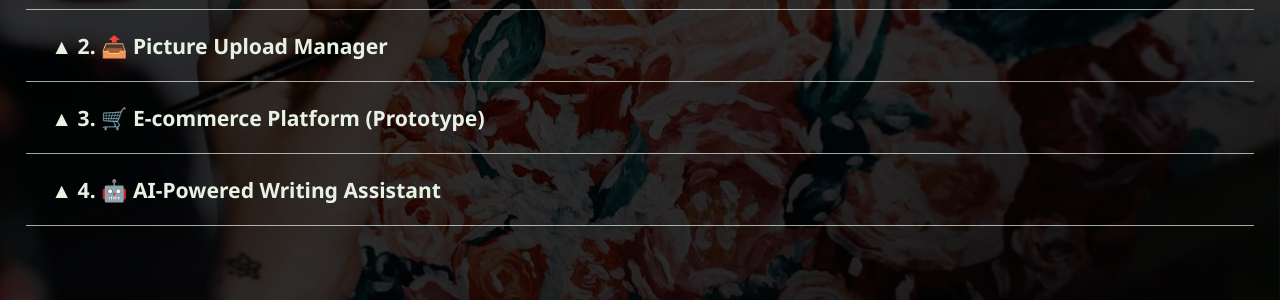
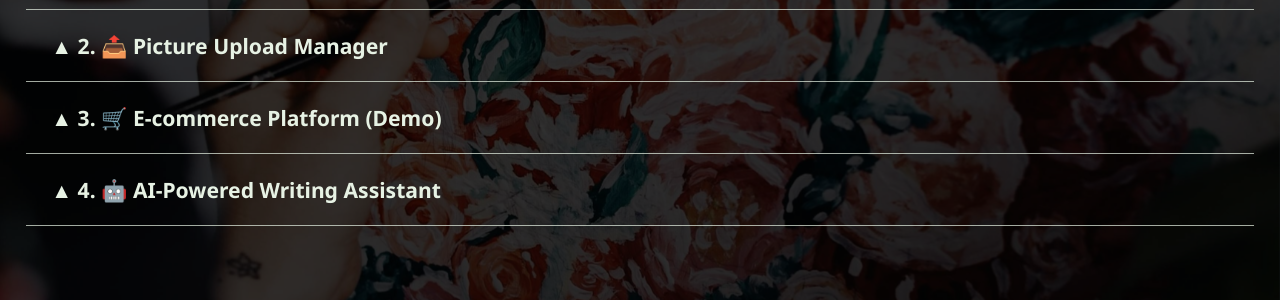
Before and after one commit to folajimiabolade/fola-develops, a Flask app: page /projects in a window 1280 px wide. Shown: the part 226-526 px from the top of the page. Run offline with Flask 3, Linux system fonts and the light colour scheme; some libraries are stand-ins or nearby versions; some web fonts are replaced.

Commit message:
specify that the e-commerce platform is a demo

```diff
--- a/templates/designs.html
+++ b/templates/designs.html
@@ -159,7 +159,7 @@
             </div>
 
             <div class="design design-category blog">
-                <p class="text design-type"><b>▲ 3. 🛒 E-commerce Platform (Prototype)</b></p>
+                <p class="text design-type"><b>▲ 3. 🛒 E-commerce Platform (Demo)</b></p>
             </div>
 
             <div class="blog-designs hidden">
```
